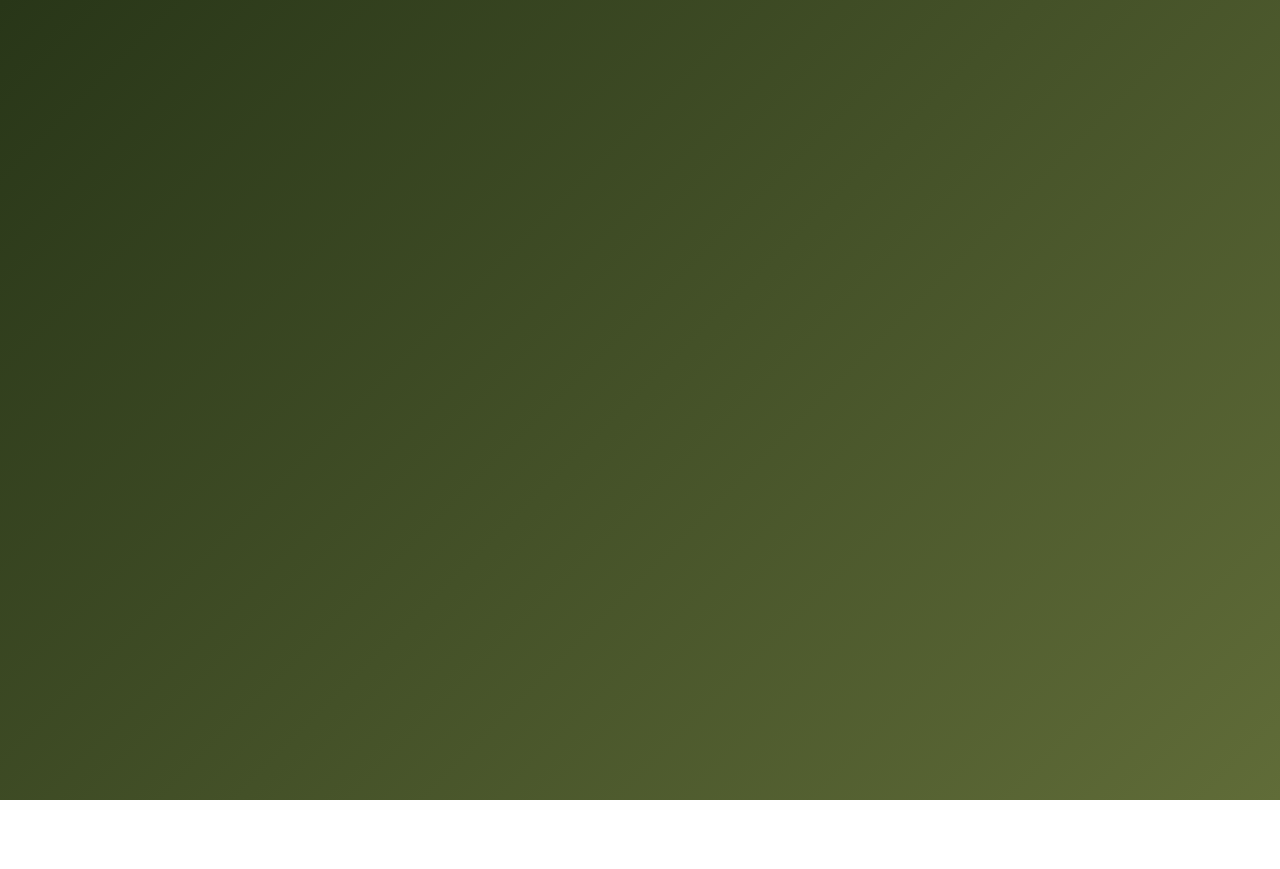
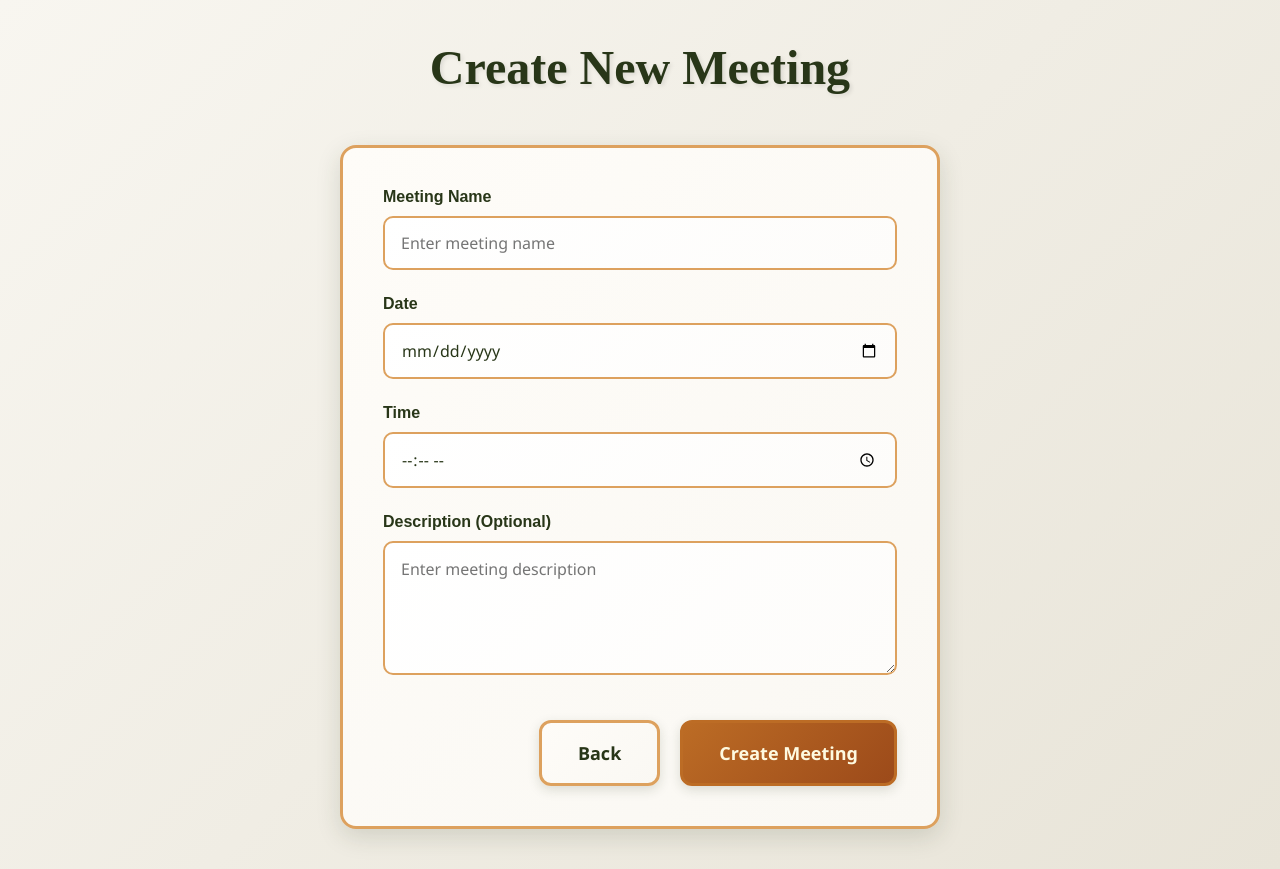
Before and after one commit to peytongolden/CSCI432_FinalProject, a React (Vite) app: page /create-meeting in a window 1280 px wide. Before the commit this address had no page. Before the commit the page ends 800 px from the top, so only its background shows below. Built offline with nearby package versions, Linux system fonts and the light colour scheme.

Commit message:
Link Create and Join Meeting Pages

```diff
--- a/src/App.jsx
+++ b/src/App.jsx
@@ -3,6 +3,8 @@ import Login from './pages/Login'
 import Registration from './pages/Registration'
 import AccountDetails from './pages/AccountDetails'
 import CreateJoinMeeting from './pages/CreateJoinMeeting'
+import CreateMeeting from './pages/CreateMeeting'
+import JoinMeeting from './pages/JoinMeeting'
 import Meeting from './pages/Meeting'
 
 function App() {
@@ -14,6 +16,8 @@ function App() {
         <Route path="/register" element={<Registration />} />
         <Route path="/account" element={<AccountDetails />} />
         <Route path="/lobby" element={<CreateJoinMeeting />} />
+        <Route path="/create-meeting" element={<CreateMeeting />} />
+        <Route path="/join-meeting" element={<JoinMeeting />} />
         <Route path="/meeting" element={<Meeting />} />
       </Routes>
     </Router>
--- a/src/pages/CreateJoinMeeting.jsx
+++ b/src/pages/CreateJoinMeeting.jsx
@@ -6,13 +6,11 @@ function CreateJoinMeeting() {
   const navigate = useNavigate()
 
   const handleCreateMeeting = () => {
-    // In a real app, this would create a meeting and navigate to it
-    navigate('/meeting')
+    navigate('/create-meeting')
   }
 
   const handleJoinMeeting = () => {
-    // In a real app, this would show a modal to enter meeting code
-    navigate('/meeting')
+    navigate('/join-meeting')
   }
 
   return (
--- /dev/null
+++ b/src/pages/CreateMeeting.jsx
@@ -0,0 +1,70 @@
+import React from 'react';
+import './CreateJoinMeeting.css';
+import './FormStyles.css';
+
+function CreateMeeting() {
+  const handleSubmit = (e) => {
+    e.preventDefault();
+    // Handle form submission
+  };
+
+  return (
+    <div className="container">
+      <h1 className="title">Create New Meeting</h1>
+
+      <form className="form-container" onSubmit={handleSubmit}>
+        <div className="form-group">
+          <label htmlFor="meetingName">Meeting Name</label>
+          <input
+            type="text"
+            id="meetingName"
+            name="meetingName"
+            required
+            placeholder="Enter meeting name"
+          />
+        </div>
+
+        <div className="form-group">
+          <label htmlFor="meetingDate">Date</label>
+          <input
+            type="date"
+            id="meetingDate"
+            name="meetingDate"
+            required
+          />
+        </div>
+
+        <div className="form-group">
+          <label htmlFor="meetingTime">Time</label>
+          <input
+            type="time"
+            id="meetingTime"
+            name="meetingTime"
+            required
+          />
+        </div>
+
+        <div className="form-group">
+          <label htmlFor="description">Description (Optional)</label>
+          <textarea
+            id="description"
+            name="description"
+            placeholder="Enter meeting description"
+            rows="4"
+          />
+        </div>
+
+        <div className="form-buttons">
+          <button type="button" className="btn" onClick={() => window.history.back()}>
+            Back
+          </button>
+          <button type="submit" className="btn primary">
+            Create Meeting
+          </button>
+        </div>
+      </form>
+    </div>
+  );
+}
+
+export default CreateMeeting;
--- /dev/null
+++ b/src/pages/FormStyles.css
@@ -0,0 +1,70 @@
+.form-container {
+  width: 100%;
+  max-width: 600px;
+  padding: 40px;
+  background: linear-gradient(135deg, #fefcf8 0%, #faf8f3 100%);
+  border-radius: 16px;
+  box-shadow: 0 8px 24px rgba(40, 54, 24, 0.15);
+  border: 3px solid var(--earth-yellow);
+}
+
+.form-group {
+  margin-bottom: 28px;
+}
+
+.form-group label {
+  display: block;
+  font-family: 'Montserrat', sans-serif;
+  font-weight: 600;
+  color: var(--pakistan-green);
+  margin-bottom: 10px;
+  font-size: 16px;
+}
+
+.form-group input,
+.form-group textarea {
+  width: 100%;
+  padding: 16px;
+  font-size: 16px;
+  border: 2px solid var(--earth-yellow);
+  border-radius: 8px;
+  background: linear-gradient(135deg, #ffffff 0%, #fdfcfa 100%);
+  color: var(--pakistan-green);
+  font-family: 'Montserrat', sans-serif;
+  transition: all 0.3s ease;
+}
+
+.form-group input:focus,
+.form-group textarea:focus {
+  outline: none;
+  border-color: var(--tigers-eye);
+  box-shadow: 0 0 0 3px rgba(189, 106, 31, 0.1);
+  transform: translateY(-2px);
+}
+
+.form-group textarea {
+  resize: vertical;
+  min-height: 120px;
+}
+
+.form-buttons {
+  display: flex;
+  gap: 20px;
+  margin-top: 40px;
+  justify-content: flex-end;
+}
+
+@media (max-width: 600px) {
+  .form-container {
+    padding: 24px;
+  }
+
+  .form-buttons {
+    flex-direction: column;
+    gap: 12px;
+  }
+
+  .form-buttons .btn {
+    width: 100%;
+  }
+}
--- /dev/null
+++ b/src/pages/JoinMeeting.jsx
@@ -0,0 +1,51 @@
+import React from 'react';
+import './CreateJoinMeeting.css';
+import './FormStyles.css';
+
+function JoinMeeting() {
+  const handleSubmit = (e) => {
+    e.preventDefault();
+    // Handle form submission
+  };
+
+  return (
+    <div className="container">
+      <h1 className="title">Join Meeting</h1>
+
+      <form className="form-container" onSubmit={handleSubmit}>
+        <div className="form-group">
+          <label htmlFor="meetingCode">Meeting Code</label>
+          <input
+            type="text"
+            id="meetingCode"
+            name="meetingCode"
+            required
+            placeholder="Enter meeting code"
+          />
+        </div>
+
+        <div className="form-group">
+          <label htmlFor="displayName">Your Display Name</label>
+          <input
+            type="text"
+            id="displayName"
+            name="displayName"
+            required
+            placeholder="Enter your name"
+          />
+        </div>
+
+        <div className="form-buttons">
+          <button type="button" className="btn" onClick={() => window.history.back()}>
+            Back
+          </button>
+          <button type="submit" className="btn primary">
+            Join Meeting
+          </button>
+        </div>
+      </form>
+    </div>
+  );
+}
+
+export default JoinMeeting;
```
